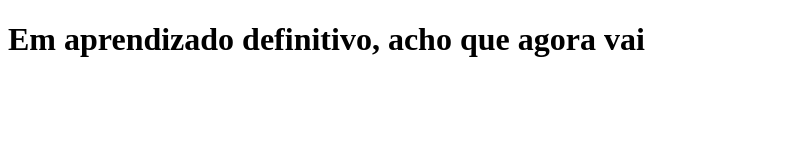
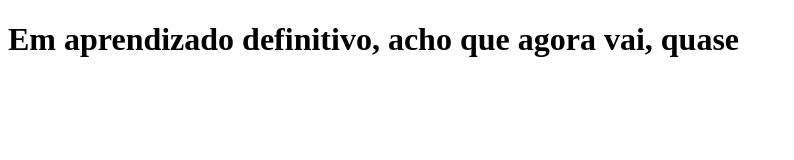
Before and after one commit to ogustavo14/clone_tabnews, a Next.js app: page / in a window 1280 px wide. Shown: the top 160 px of the page, without its empty margins (0-794 px from the left). Built offline with nearby package versions, Linux system fonts and the light colour scheme.

Commit message:
mais uma alteração

```diff
--- a/pages/index.js
+++ b/pages/index.js
@@ -1,6 +1,6 @@
 function Home () {
   return  <h1>Em aprendizado definitivo, acho que
-    agora vai
+    agora vai, quase
   </h1>
 }
 
```
